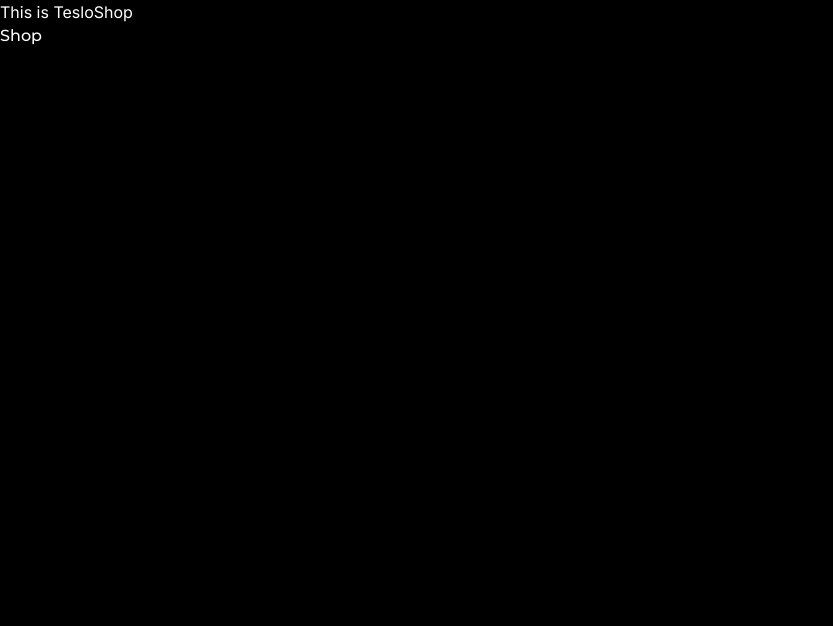
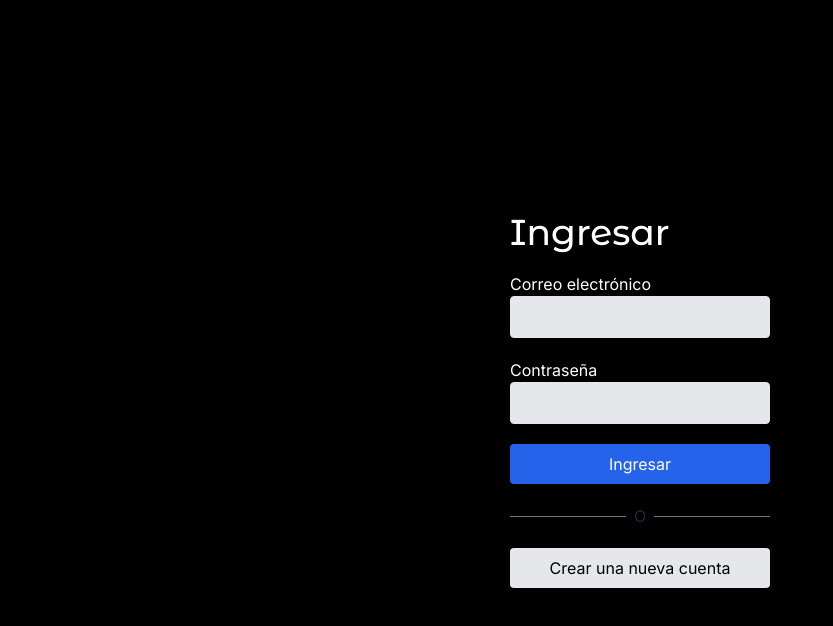
Before and after one commit to kevkodezor/nextjs-ecommerce, a Next.js app: page /auth/login in a window 1280 px wide. Shown: the top 626 px of the page, without its empty margins (0-833 px from the left). Built offline with nearby package versions, Linux system fonts and the light colour scheme.

Commit message:
login & register page, & corrections styles

```diff
--- a/src/app/(shop)/cart/page.tsx
+++ b/src/app/(shop)/cart/page.tsx
@@ -43,7 +43,7 @@
                         ))}
                     </div>
 
-                    <div className='bg-white rounded-xl shadow-xl p-5'>
+                    <div className='bg-white rounded-xl shadow-xl p-5 h-fit'>
                         <h2 className='text-xl font-bold'>Detalle de la orden</h2>
                         <div className='grid grid-cols-2'>
                             <span>No. Productos</span>
--- a/src/app/auth/layout.tsx
+++ b/src/app/auth/layout.tsx
@@ -8,7 +8,7 @@
 
 export default function AuthLayout ({ children }: Readonly<{children: React.ReactNode;}>) {
   return (
-    <div className={`${inter.className} min-h-screen`}>
+    <div className={`${inter.className} flex min-h-screen justify-center items-center`}>
       {children}
     </div>
   );
--- a/src/app/auth/login copy/page.tsx
+++ /dev/null
@@ -1,11 +0,0 @@
-import { titleFont } from '@/config/fonts';
-import React from 'react';
-
-export default function Login() {
-  return (
-    <main>
-      This is TesloShop
-      <div className={titleFont.className}>Shop</div>
-    </main>
-  );
-}
--- a/src/app/auth/login/page.tsx
+++ b/src/app/auth/login/page.tsx
@@ -1,10 +1,44 @@
 import { titleFont } from '@/config/fonts';
+import Link from 'next/link';
 
 export default function Login() {
   return (
-    <div>
-      This is TesloShop
-      <div className={titleFont.className}>Shop</div>
+    <div className='flex flex-col'>
+
+      <h1 className={`${titleFont.className} text-4xl mb-5`}>Ingresar</h1>
+
+      <div className='flex flex-col'>
+
+        <label htmlFor='email'>Correo electrónico</label>
+        <input
+          className='px-3 py-2 border bg-gray-200 rounded mb-5'
+          type='email' />
+
+
+        <label htmlFor='email'>Contraseña</label>
+        <input
+          className='px-3 py-2 border bg-gray-200 rounded mb-5'
+          type='email' />
+
+        <button
+
+          className='btn-primary'>
+          Ingresar
+        </button>
+
+        <div className='flex items-center my-5'>
+          <div className='flex-1 border-t border-gray-500'></div>
+          <div className='px-2 text-gray-800'>O</div>
+          <div className='flex-1 border-t border-gray-500'></div>
+        </div>
+
+        <Link
+          href='/auth/register'
+          className='btn-secondary text-center'>
+          Crear una nueva cuenta
+        </Link>
+
+      </div>
     </div>
   );
 }
--- a/src/app/auth/register/page.tsx
+++ b/src/app/auth/register/page.tsx
@@ -1,9 +1,47 @@
 import { titleFont } from '@/config/fonts';
+import Link from 'next/link';
 
 export default function Register() {
   return (
-    <div>
-      <div className={titleFont.className}>Register</div>
+    <div className='flex flex-col'>
+
+      <h1 className={`${titleFont.className} text-4xl mb-5`}>Registro</h1>
+
+      <div className='flex flex-col'>
+
+        <label htmlFor='email'>Nombre completo</label>
+        <input
+          className='px-3 py-2 border bg-gray-200 rounded mb-5'
+          type='text' />
+
+        <label htmlFor='email'>Correo electrónico</label>
+        <input
+          className='px-3 py-2 border bg-gray-200 rounded mb-5'
+          type='email' />
+
+
+        <label htmlFor='email'>Contraseña</label>
+        <input
+          className='px-3 py-2 border bg-gray-200 rounded mb-5'
+          type='email' />
+
+        <button className='btn-primary'>
+          Registrar
+        </button>
+
+        <div className='flex items-center my-5'>
+          <div className='flex-1 border-t border-gray-500'></div>
+          <div className='px-2 text-gray-800'>O</div>
+          <div className='flex-1 border-t border-gray-500'></div>
+        </div>
+
+        <Link
+          href='/auth/login'
+          className='btn-secondary text-center'>
+          Volver
+        </Link>
+
+      </div>
     </div>
   );
 }
--- a/src/list/products/index.tsx
+++ b/src/list/products/index.tsx
@@ -7,7 +7,7 @@
 
 export const ProductList = ({ products }:Props) => {
     return (
-        <div className='grid grid-cols-2 sm:grid-cols-3 gap-10'>
+        <div className='grid grid-cols-1 lg:grid-cols-4 md:grid-cols-2 gap-10'>
             {products.map(product => (
                 <ItemProduct key={product.slug} product={product} />
             ))}
--- a/src/list/products/item.tsx
+++ b/src/list/products/item.tsx
@@ -28,7 +28,7 @@
                 className='p-4 flex flex-col bg-gray-200 hover:bg-gray-300'
                 href={`/product/${product.slug}`}
             >
-                {product.title}
+                <text className='text-md'>{product.title.length < 30 ? product.title : `${product.title.slice(0, 29)}...`}</text>
                 <span className='font-bold'>$ {product.price}</span>
             </Link>
         </div>
```
